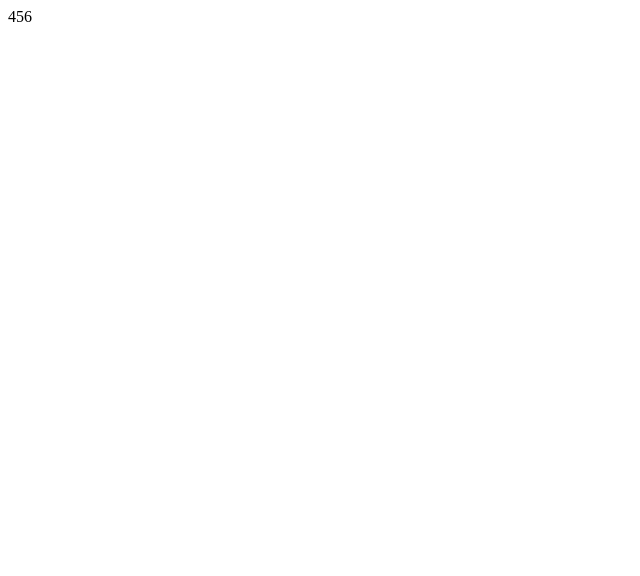
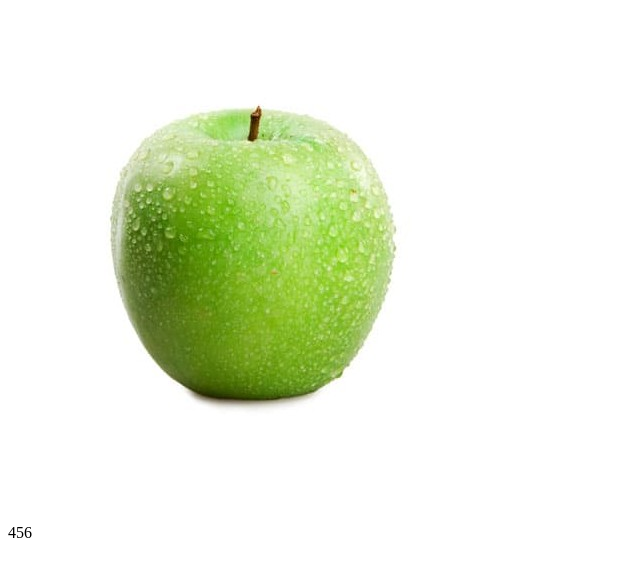
Before and after one commit to somerandomsymbols/somerandomsymbols.github.io, a plain HTML site: page index.html in a window 1280 px wide. Shown: the whole page, without its empty margins (0-640 px from the left). Drawn offline with Linux system fonts and the light colour scheme.

Commit message:
Update index.html

```diff
--- a/index.html
+++ b/index.html
@@ -5,6 +5,7 @@
     </title>
   </head>
   <body>
+    <img src="image.jpeg">
     <p>
       456
     </p>
```
